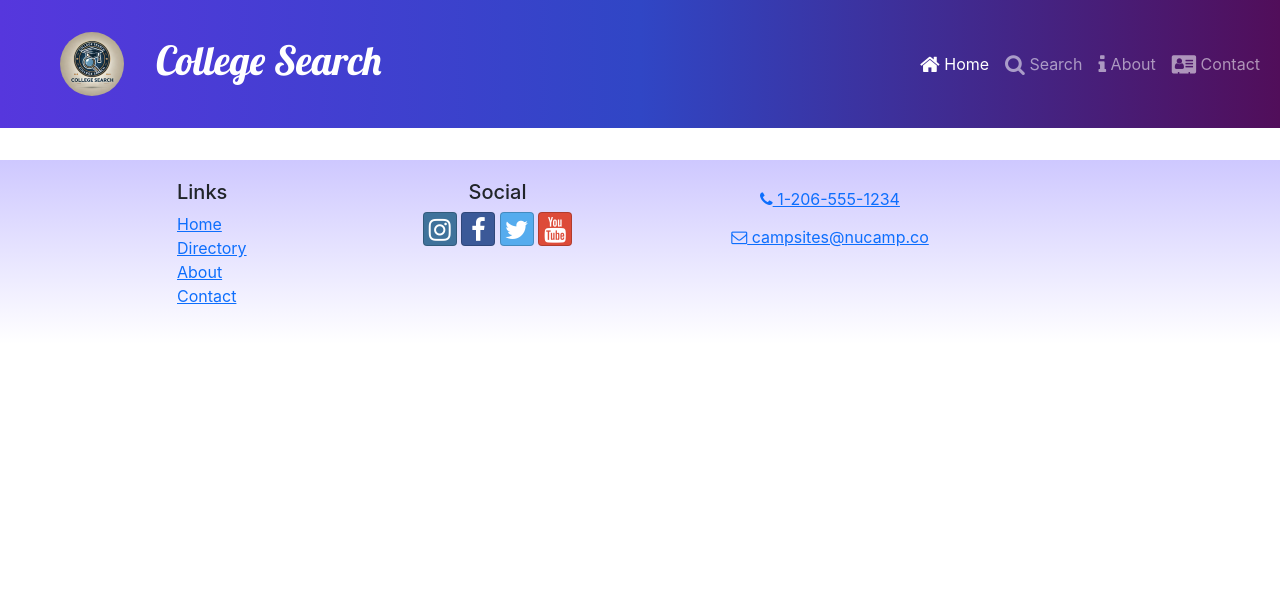
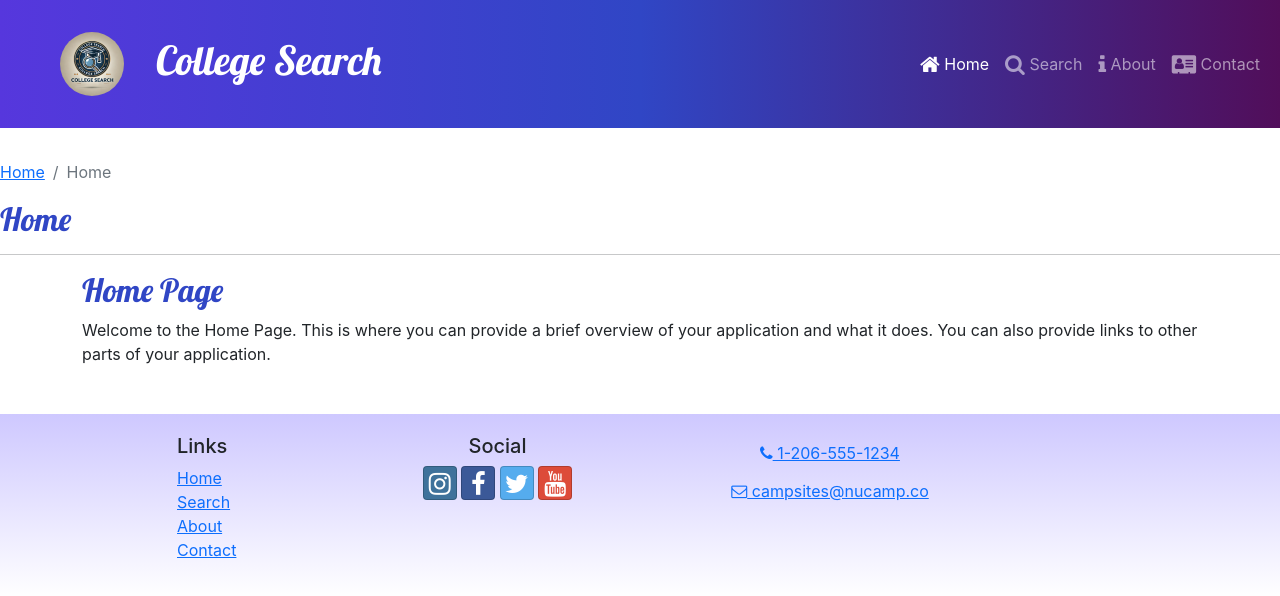
Before and after one commit to mathiasadikpon/colleges-search-app-react, a React (Create React App) app: page / in a window 1280 px wide. Shown: the top 596 px of the page. Built offline with nearby package versions, Linux system fonts and the light colour scheme.

Commit message:
add HomePage and SearchPage components; update routing in App and Footer

```diff
--- a/src/App.js
+++ b/src/App.js
@@ -1,15 +1,19 @@
 import React from 'react';
 
 import './App.css';
-import { Routes } from 'react-router-dom';
+import { Route, Routes } from 'react-router-dom';
 import Header from './components/Header';
 import Footer from './components/Footer';
+import HomePage from './pages/HomePage';
+import SearchPage from './pages/SearchPage';
 
 function App() {
   return (
     <div className="App">
 <Header/>
 <Routes>
+  <Route path="/" element={<HomePage />} />
+  <Route path="/search" element={<SearchPage />} />
 
 </Routes>
 <Footer/>
--- a/src/components/Footer.js
+++ b/src/components/Footer.js
@@ -13,7 +13,7 @@ const Footer = () => {
                 <Link to="/">Home</Link>
               </li>
               <li>
-                <Link to="/directory">Directory</Link>
+                <Link to="/search">Search</Link>
               </li>
               <li>
                 <Link to="/about">About</Link>
--- a/src/components/SubHeader.js
+++ b/src/components/SubHeader.js
@@ -11,7 +11,7 @@ const SubHeader = ({ current, detail }) => {
           </BreadcrumbItem>
           {detail && (
             <BreadcrumbItem>
-              <Link to="/directory">Directory</Link>
+              <Link to="/search">Search</Link>
             </BreadcrumbItem>
           )}
           <BreadcrumbItem active>{current}</BreadcrumbItem>
--- /dev/null
+++ b/src/pages/HomePage.js
@@ -0,0 +1,24 @@
+import React from "react";
+import SubHeader from "../components/SubHeader";
+
+const HomePage = () => {
+  return (
+    <div>
+      <SubHeader current="Home" />
+      <div className="container">
+        <div className="row">
+          <div className="col">
+            <h2>Home Page</h2>
+            <p>
+              Welcome to the Home Page. This is where you can provide a brief
+              overview of your application and what it does. You can also
+              provide links to other parts of your application.
+            </p>
+          </div>
+        </div>
+      </div>
+    </div>
+  );
+};
+
+export default HomePage;
--- /dev/null
+++ b/src/pages/SearchPage.js
@@ -0,0 +1,12 @@
+import React from "react";
+import SubHeader from "../components/SubHeader";
+
+const SearchPage = () => {
+  return (
+    <div>
+      <SubHeader current="Search" detail />
+    </div>
+  );
+};
+
+export default SearchPage;
```
